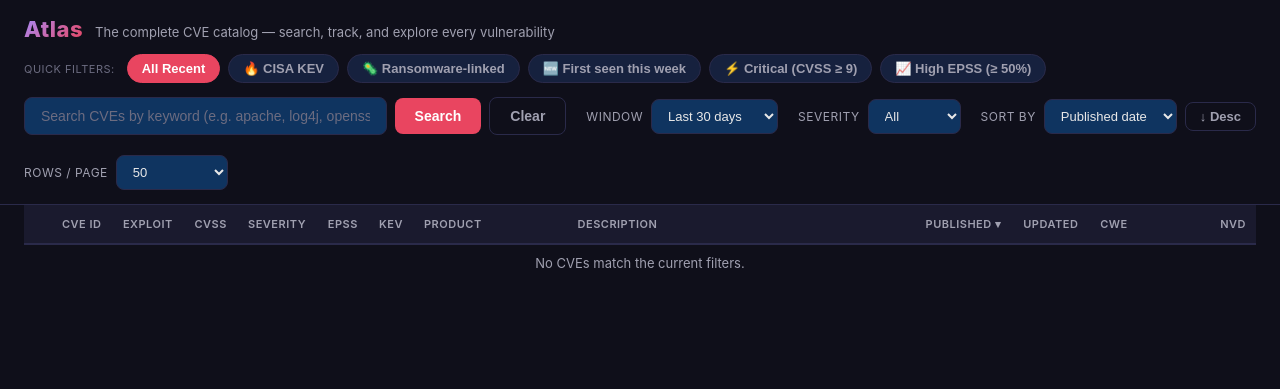
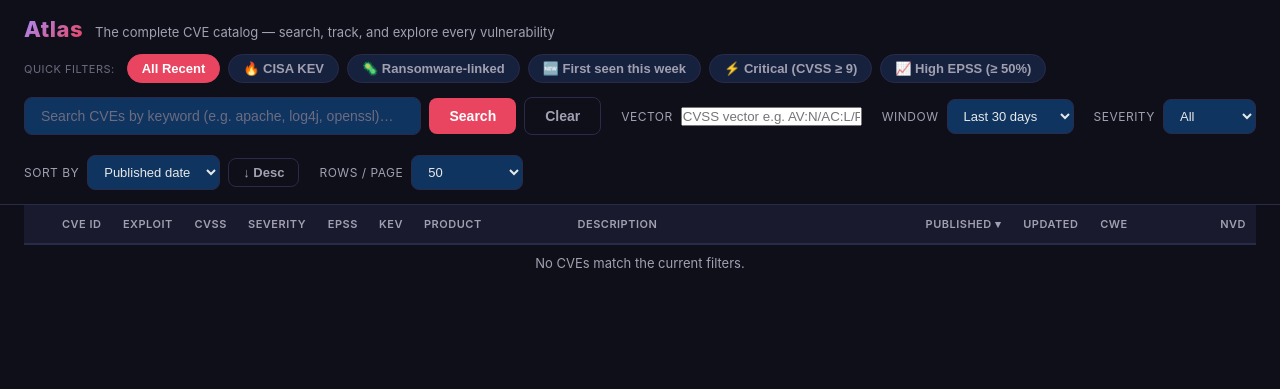
Before and after one commit to Cyber-VulNova/vulnova-observatory, a Flask app: page / in a window 1280 px wide. Shown: the part 63-452 px from the top of the page. Run offline with Flask 3, Linux system fonts and the light colour scheme; data that the repository does not hold is empty.

Commit message:
Add CVSS-vector search on Atlas (NVD cvssV3Metrics)
New 'Vector' search box on Atlas queries CVEs by full or partial CVSS v3 vector (e.g. AV:N/AC:L/PR:N). Threaded a cvss_metrics param through NVDClient.list_cves/count_cves -> cvssV3Metrics, and the /api/cves 'vector' query param -> _recent_feed. Verified live: AV:N/AC:L/PR:N returns matches.

```diff
--- a/vulnova/sources/nvd.py
+++ b/vulnova/sources/nvd.py
@@ -403,11 +403,15 @@ class NVDClient:
 
         return results
 
-    def _build_list_params(self, keyword: str, cvss_severity: str, days_back: int) -> dict:
+    def _build_list_params(self, keyword: str, cvss_severity: str, days_back: int,
+                           cvss_metrics: str = "") -> dict:
         """Build the shared NVD query params for list/count requests."""
         params: dict = {}
         if keyword.strip():
             params["keywordSearch"] = keyword.strip()
+        if cvss_metrics.strip():
+            # Full or partial CVSS v3 vector, e.g. "AV:N/AC:L/PR:N".
+            params["cvssV3Metrics"] = cvss_metrics.strip().upper()
         if cvss_severity.strip():
             params["cvssV3Severity"] = cvss_severity.strip().upper()
         if days_back and days_back > 0:
@@ -421,7 +425,7 @@ class NVDClient:
         return params
 
     def count_cves(self, keyword: str = "", cvss_severity: str = "", days_back: int = 0,
-                   force: bool = False) -> int:
+                   cvss_metrics: str = "", force: bool = False) -> int:
         """Return the total number of CVEs matching the given filters.
 
         Uses a minimal (resultsPerPage=1) request and reads totalResults.
@@ -430,13 +434,16 @@ class NVDClient:
         Args:
             force: bypass the cache and re-query NVD.
         """
-        cache_key = f"count:{keyword.lower()}:{cvss_severity.upper()}:{days_back}"
+        cache_key = (
+            f"count:{keyword.lower()}:{cvss_severity.upper()}:{days_back}:"
+            f"{cvss_metrics.upper()}"
+        )
         if self.cache and not force:
             cached = self.cache.get(self.NAMESPACE, cache_key)
             if cached is not None:
                 return cached.get("total", 0)
 
-        params = self._build_list_params(keyword, cvss_severity, days_back)
+        params = self._build_list_params(keyword, cvss_severity, days_back, cvss_metrics)
         params["resultsPerPage"] = 1
         params["startIndex"] = 0
         try:
@@ -457,6 +464,7 @@ class NVDClient:
         keyword: str = "",
         cvss_severity: str = "",
         days_back: int = 0,
+        cvss_metrics: str = "",
         force: bool = False,
     ) -> tuple[list[CVEResult], int]:
         """List CVEs page-by-page, newest published first.
@@ -482,7 +490,8 @@ class NVDClient:
         results_per_page = min(max(results_per_page, 1), 2000)
         cache_key = (
             f"listpg:{page}:{results_per_page}:"
-            f"{keyword.lower()}:{cvss_severity.upper()}:{days_back}"
+            f"{keyword.lower()}:{cvss_severity.upper()}:{days_back}:"
+            f"{cvss_metrics.upper()}"
         )
 
         if self.cache and not force:
@@ -492,7 +501,7 @@ class NVDClient:
                 return results, cached.get("total", len(results))
 
         # Determine total so we can index from the end (newest CVEs).
-        total = self.count_cves(keyword, cvss_severity, days_back, force=force)
+        total = self.count_cves(keyword, cvss_severity, days_back, cvss_metrics, force=force)
         if total <= 0:
             return [], 0
 
@@ -506,7 +515,7 @@ class NVDClient:
         if count <= 0:
             return [], total
 
-        params = self._build_list_params(keyword, cvss_severity, days_back)
+        params = self._build_list_params(keyword, cvss_severity, days_back, cvss_metrics)
         params["startIndex"] = real_start
         params["resultsPerPage"] = count
 
--- a/vulnova/web/app.py
+++ b/vulnova/web/app.py
@@ -605,6 +605,7 @@ def create_app() -> Flask:
             keyword = request.args.get("keyword", "").strip()
             severity = request.args.get("severity", "").strip()
             days_back = int(request.args.get("days", 0) or 0)
+            vector = request.args.get("vector", "").strip()
             force = request.args.get("refresh", "") in ("1", "true", "yes")
 
             config = Config()
@@ -624,7 +625,7 @@ def create_app() -> Flask:
                 payload = _recent_feed(
                     page, size, keyword, severity, days_back,
                     config, cache, epss_client, kev_client, exploitdb, edb_ready,
-                    force=force,
+                    cvss_metrics=vector, force=force,
                 )
 
             cache.close()
@@ -901,7 +902,7 @@ def create_app() -> Flask:
 
 def _recent_feed(page, size, keyword, severity, days_back,
                  config, cache, epss_client, kev_client, exploitdb, edb_ready,
-                 force=False):
+                 cvss_metrics="", force=False):
     """Build a page of the NVD recent-CVE feed with full enrichment."""
     nvd = NVDClient(config=config, cache=cache)
     # On a forced refresh, warm the KEV catalog once so per-row lookups below
@@ -911,7 +912,7 @@ def _recent_feed(page, size, keyword, severity, days_back,
     cves, total = nvd.list_cves(
         page=page, results_per_page=size,
         keyword=keyword, cvss_severity=severity, days_back=days_back,
-        force=force,
+        cvss_metrics=cvss_metrics, force=force,
     )
     if not cves:
         return {"rows": [], "total": total, "page": page, "size": size, "pages": 0, "feed": "recent"}
--- a/vulnova/web/static/app.js
+++ b/vulnova/web/static/app.js
@@ -15,6 +15,7 @@ const state = {
     page: 1,
     size: 50,
     keyword: '',
+    vector: '',
     severity: '',
     days: 30,
     highEpssOnly: false,  // client-side (High EPSS preset)
@@ -33,6 +34,9 @@ document.addEventListener('DOMContentLoaded', () => {
         if (e.key === 'Enter') applySearch();
     });
     document.getElementById('clear-btn').addEventListener('click', clearFilters);
+    document.getElementById('vector-input').addEventListener('keypress', (e) => {
+        if (e.key === 'Enter') applySearch();
+    });
     document.getElementById('refresh-btn').addEventListener('click', () => loadPage(true));
     document.getElementById('severity-filter').addEventListener('change', applySearch);
     document.getElementById('days-filter').addEventListener('change', applySearch);
@@ -157,6 +161,15 @@ function applyPreset(preset) {
 
 function applySearch() {
     state.keyword = document.getElementById('search-input').value.trim();
+    state.vector = document.getElementById('vector-input').value.trim();
+    // Vector search runs against the NVD recent feed, so switch to it.
+    if (state.vector && state.feed !== 'recent') {
+        state.feed = 'recent';
+        document.getElementById('days-filter').disabled = false;
+        document.getElementById('severity-filter').disabled = false;
+        document.querySelectorAll('#filter-pills .pill').forEach(p =>
+            p.classList.toggle('pill-active', p.dataset.preset === 'all'));
+    }
     if (!document.getElementById('severity-filter').disabled) {
         state.severity = document.getElementById('severity-filter').value;
         state.days = parseInt(document.getElementById('days-filter').value);
@@ -167,12 +180,13 @@ function applySearch() {
 
 function clearFilters() {
     document.getElementById('search-input').value = '';
+    document.getElementById('vector-input').value = '';
     document.getElementById('severity-filter').value = '';
     document.getElementById('severity-filter').disabled = false;
     document.getElementById('days-filter').value = '30';
     document.getElementById('days-filter').disabled = false;
     Object.assign(state, {
-        feed: 'recent', keyword: '', severity: '', days: 30,
+        feed: 'recent', keyword: '', vector: '', severity: '', days: 30,
         highEpssOnly: false, preset: 'all', page: 1,
     });
     document.querySelectorAll('#filter-pills .pill').forEach(p =>
@@ -198,6 +212,7 @@ async function loadPage(force = false) {
     if (state.feed === 'recent') {
         if (state.severity) params.set('severity', state.severity);
         if (state.days) params.set('days', state.days);
+        if (state.vector) params.set('vector', state.vector);
     }
     if (force) params.set('refresh', '1');
 
--- a/vulnova/web/static/backlog.js
+++ b/vulnova/web/static/backlog.js
@@ -14,8 +14,8 @@ const BACKLOG = [
       desc: 'A light/dark theme toggle (☀️/🌙 in the top bar), persisted per browser, across all pages.' },
     { id: 6, title: 'CVEfeed.io integration', status: 'planned', blocked: true,
       desc: 'Use the CVEfeed.io API for richer CVE details. Blocked on the API key + endpoint documentation.' },
-    { id: 7, title: 'CVSS-vector search', status: 'planned',
-      desc: 'A search box to query CVEs by CVSS vector components (e.g. AV:N / AC:L / PR:N), backed by the NVD cvssV3Metrics filter.' },
+    { id: 7, title: 'CVSS-vector search', status: 'done',
+      desc: 'Atlas has a "Vector" search box to query CVEs by CVSS v3 vector components (e.g. AV:N/AC:L/PR:N), backed by the NVD cvssV3Metrics filter.' },
     { id: 8, title: '.env for API keys (NVD + CVEfeed.io)', status: 'done',
       desc: 'NVD_API_KEY / CVEFEED_API_KEY / GITHUB_TOKEN are loaded from a .env file (see .env.example) for better data availability and higher rate limits.' },
     { id: 9, title: 'EPSS score & prediction tracking page', status: 'planned',
--- a/vulnova/web/templates/index.html
+++ b/vulnova/web/templates/index.html
@@ -49,6 +49,10 @@
             <input type="text" id="search-input" placeholder="Search CVEs by keyword (e.g. apache, log4j, openssl)…" autocomplete="off">
             <button id="search-btn" class="btn btn-primary">Search</button>
             <button id="clear-btn" class="btn btn-ghost" title="Clear filters">Clear</button>
+        </div>
+        <div class="toolbar-group vector-group">
+            <label class="filter-label" title="Query CVEs by CVSS v3 vector components, e.g. AV:N/AC:L/PR:N">Vector</label>
+            <input type="text" id="vector-input" placeholder="CVSS vector e.g. AV:N/AC:L/PR:N" autocomplete="off">
         </div>
         <div class="toolbar-group">
             <label class="filter-label">Window</label>
```
